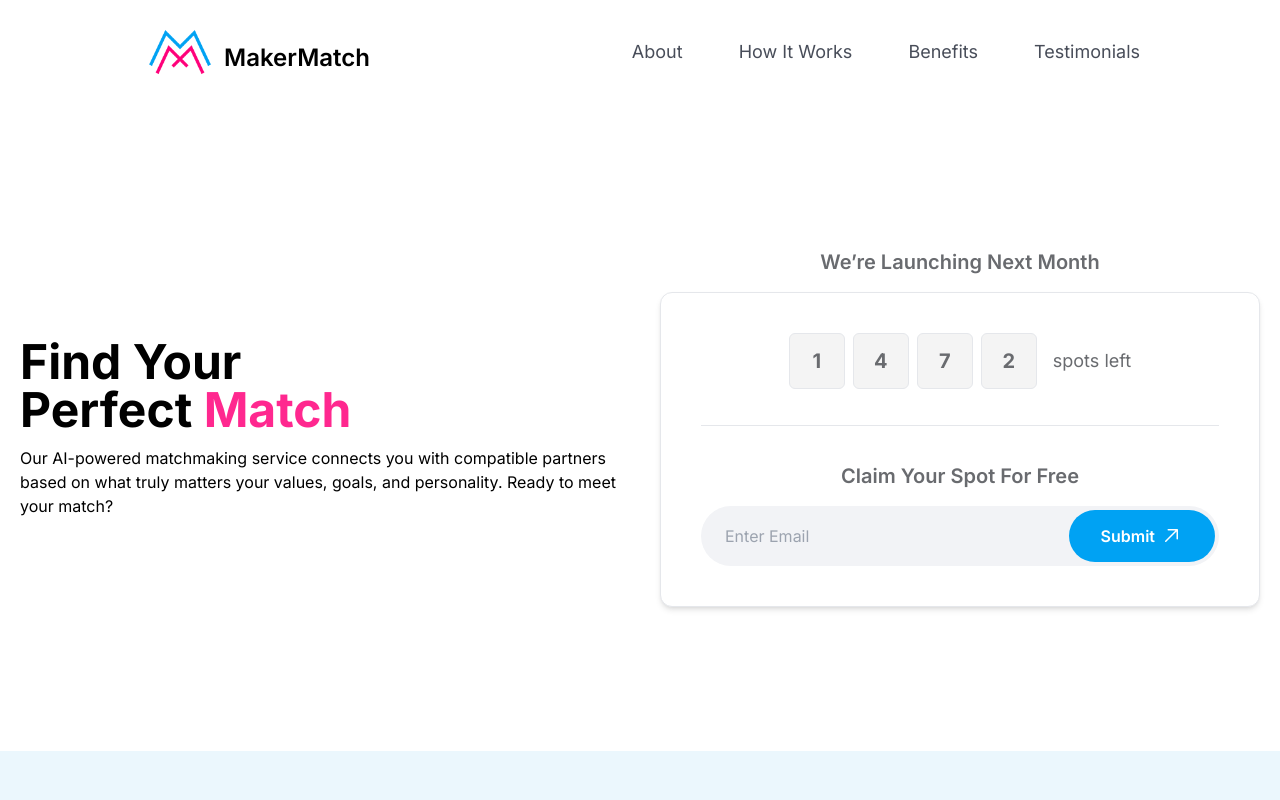
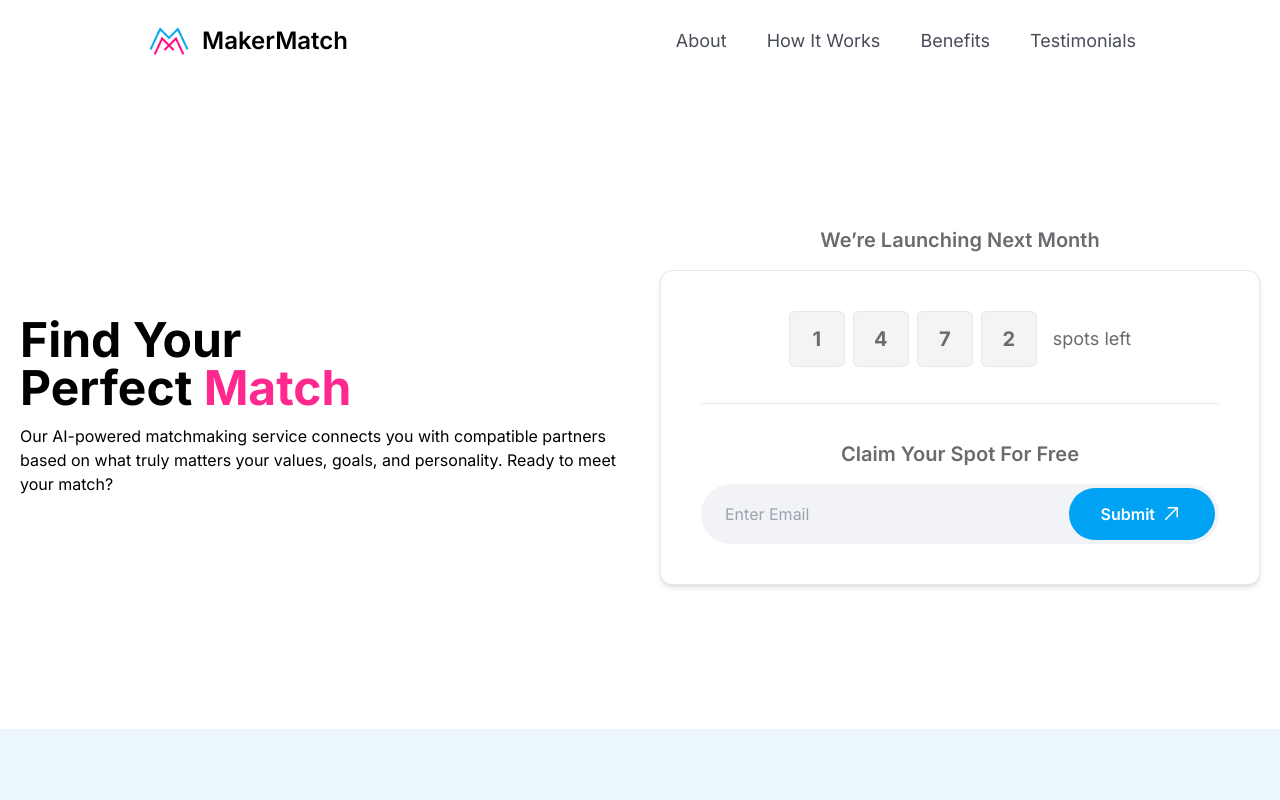
Before and after one commit to rakibislam2233/maker, a Next.js app: page / in a window 1280 px wide. Shown: the top 800 px of the page. Built offline with nearby package versions, Linux system fonts and the light colour scheme; a web font is replaced by a local one.

Commit message:
Refactor Navbar and Testimonials components: implement mobile menu toggle, adjust layout styles, and improve arrow positioning in testimonials slider

```diff
--- a/src/components/Faq/Faq.tsx
+++ b/src/components/Faq/Faq.tsx
@@ -1,6 +1,6 @@
 'use client'
 import React, { useState } from "react";
-import { FaAngleDown, FaAngleUp, FaFlushed } from "react-icons/fa";
+import { FaAngleDown, FaAngleUp } from "react-icons/fa";
 
 const Faq: React.FC = () => {
   const faqs = [
--- a/src/components/Navbar/Navbar.tsx
+++ b/src/components/Navbar/Navbar.tsx
@@ -1,6 +1,9 @@
+"use client";
+import React, { useState } from "react";
 import logo from "@/assets/logo/logo.png";
 import Image from "next/image";
 import Link from "next/link";
+import { AiOutlineMenu, AiOutlineClose } from "react-icons/ai";
 
 const navLink = [
   {
@@ -20,18 +23,51 @@ const navLink = [
     url: "#testimonials",
   },
 ];
+
 const Navbar = () => {
+  const [isMenuOpen, setIsMenuOpen] = useState(false);
+
+  const toggleMenu = () => {
+    setIsMenuOpen(!isMenuOpen);
+  };
+
   return (
     <nav className="w-full bg-[#FFFFFF]">
-      <div className="w-full container flex items-center justify-between p-3">
-        <div className="flex items-center gap-1">
-          <Image src={logo} width={80} height={80} alt="logo" />
-          <h1 className="text-xl md:text-2xl font-semibold mt-3">MakerMatch</h1>
+      <div className="w-full container mx-auto flex items-center justify-between p-4">
+        {/* Logo Section */}
+        <div className="flex items-center gap-2">
+          <Image src={logo} width={50} height={50} alt="logo" />
+          <h1 className="text-xl md:text-2xl font-semibold">MakerMatch</h1>
         </div>
-        <ul className="flex items-center gap-10 md:gap-14">
-          {navLink?.map((link, index) => (
-            <li key={index} className="text-lg text-[#484D59]">
-              <Link href={link?.url}>{link.title}</Link>
+
+        {/* Hamburger Menu for Mobile */}
+        <div className="md:hidden text-2xl cursor-pointer" onClick={toggleMenu}>
+          {isMenuOpen ? <AiOutlineClose /> : <AiOutlineMenu />}
+        </div>
+
+        {/* Navigation Links */}
+        <ul
+          className={`fixed top-0 left-0 h-full w-2/3 bg-white shadow-lg transform ${
+            isMenuOpen ? "translate-x-0" : "-translate-x-full"
+          } transition-transform duration-300 md:static md:flex md:items-center md:gap-10 md:w-auto md:shadow-none md:translate-x-0`}
+        >
+          <div className="flex items-center justify-between px-4 py-3 md:hidden">
+            <div className="flex items-center gap-2">
+              <Image src={logo} width={60} height={60} alt="logo" />
+            </div>
+            <AiOutlineClose
+              className="text-2xl cursor-pointer"
+              onClick={toggleMenu}
+            />
+          </div>
+          {navLink.map((link, index) => (
+            <li
+              key={index}
+              className="px-4 py-2 text-lg text-[#484D59] hover:text-pink-500 md:px-0"
+            >
+              <Link href={link.url} onClick={() => setIsMenuOpen(false)}>
+                {link.title}
+              </Link>
             </li>
           ))}
         </ul>
--- a/src/components/Testimonials/Testimonials.tsx
+++ b/src/components/Testimonials/Testimonials.tsx
@@ -23,7 +23,7 @@ type ArrowProps = {
 // Custom Arrow Components
 const CustomPrevArrow: React.FC<ArrowProps> = ({ onClick }) => (
   <div
-    className="absolute -left-14 top-1/2 transform -translate-y-1/2 bg-black rounded-full w-10 h-10 flex items-center justify-center cursor-pointer z-10"
+    className="absolute left-0 md:-left-14 top-1/2 transform -translate-y-1/2 bg-black rounded-full w-10 h-10 flex items-center justify-center cursor-pointer z-10"
     onClick={onClick}
   >
     <span className="text-white text-lg">‹</span>
@@ -32,7 +32,7 @@ const CustomPrevArrow: React.FC<ArrowProps> = ({ onClick }) => (
 
 const CustomNextArrow: React.FC<ArrowProps> = ({ onClick }) => (
   <div
-    className="absolute -right-14 top-1/2 transform -translate-y-1/2 bg-black rounded-full w-10 h-10 flex items-center justify-center cursor-pointer z-10"
+    className="absolute right-0 md:-right-14 top-1/2 transform -translate-y-1/2 bg-black rounded-full w-10 h-10 flex items-center justify-center cursor-pointer z-10"
     onClick={onClick}
   >
     <span className="text-white text-lg">›</span>
--- a/src/components/Testimonials/TestimonialsCard.tsx
+++ b/src/components/Testimonials/TestimonialsCard.tsx
@@ -5,7 +5,7 @@ const TestimonialsCard = ({ testimonial }: {testimonial:Testimonial}) => {
   return (
     <div className="w-full flex flex-col md:flex-row  gap-5 bg-white">
       <Image src={testimonial?.image} width={430} height={200} alt="Image" className="w-full h-56 md:h-80" />
-      <div className="px-10 py-20 text-center md:text-left space-y-3">
+      <div className="px-5 md:px-10 py-8 md:py-20 text-center md:text-left space-y-3">
         <h1 className="text-2xl font-bold  text-gray-700">
           {testimonial?.title}
         </h1>
```
